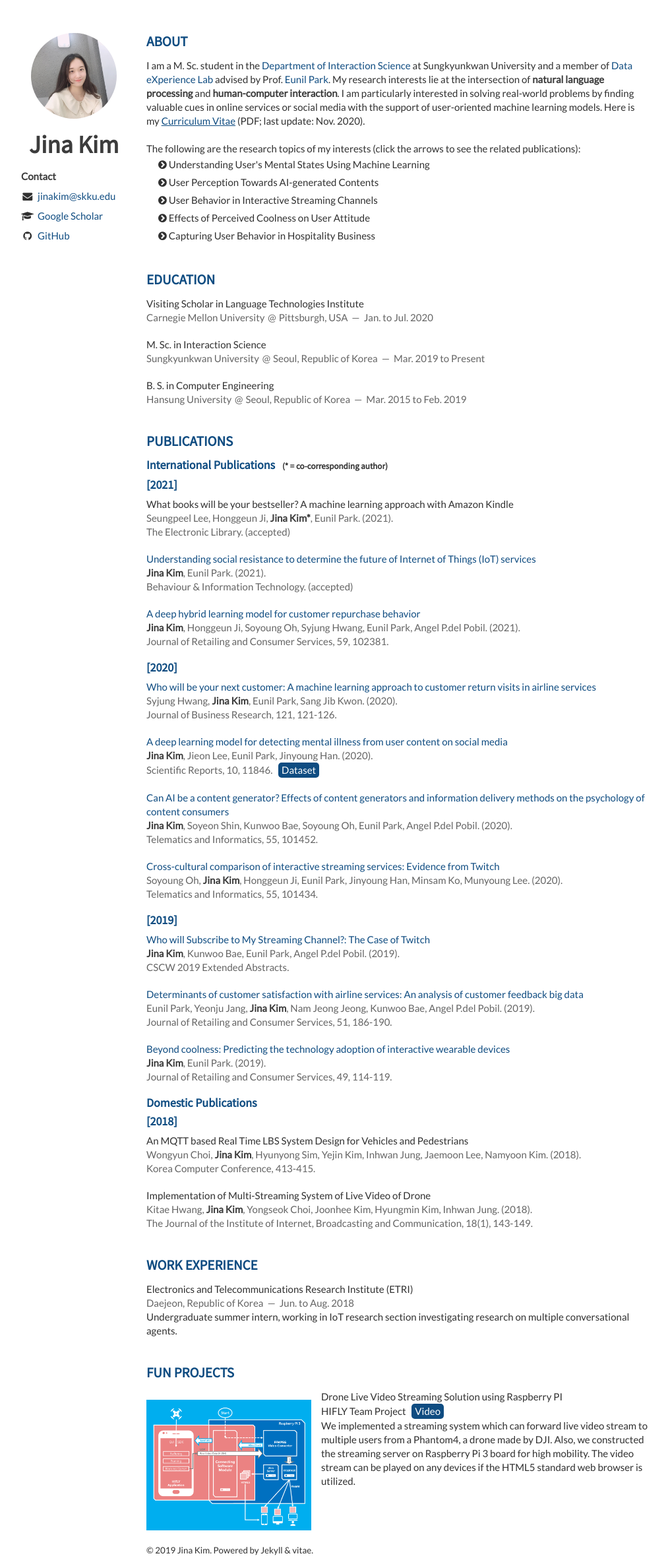
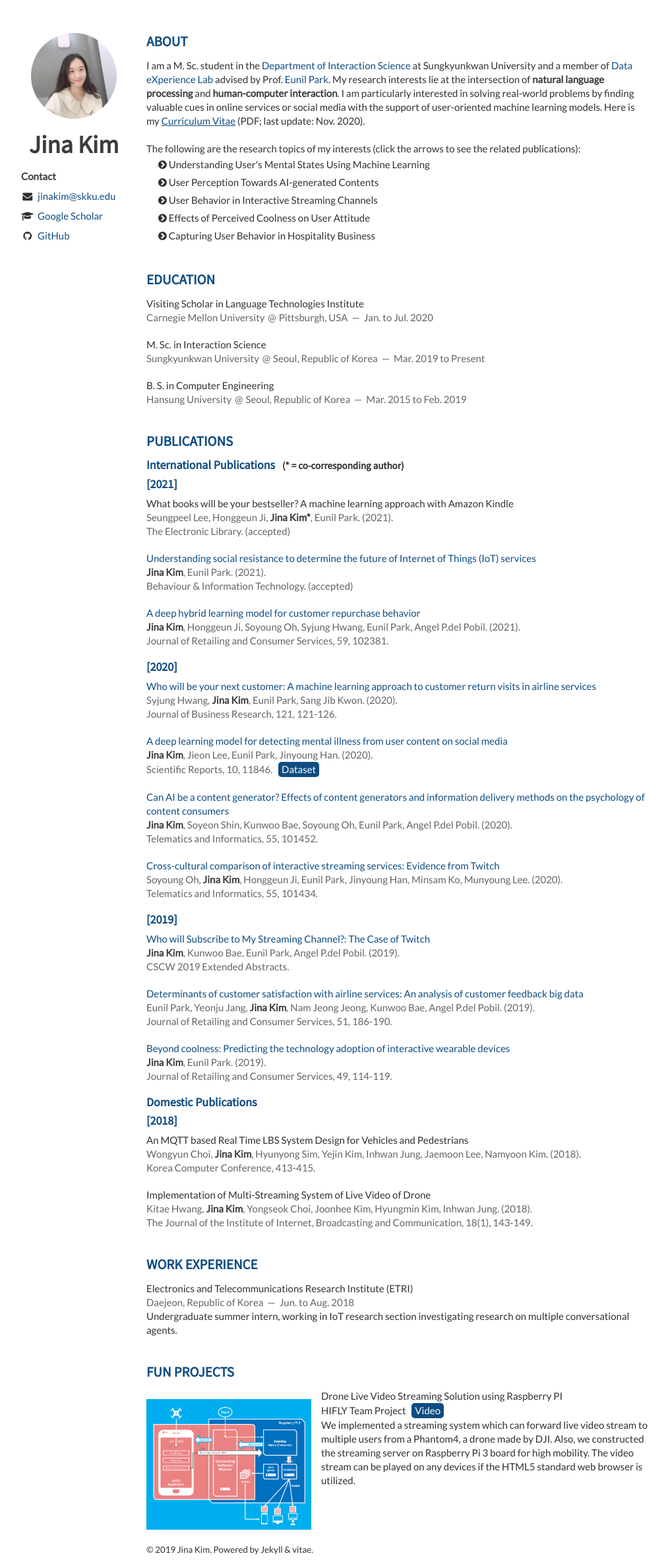
Before and after one commit to Jina-Kim/Jina-Kim.github.io, a Jekyll site: the page built from index.html, in a window 1280 px wide. Shown: the whole page at 66% size, without its empty margins (138-1151 px from the left). Built offline with Jekyll 4.4.1, drawn with Linux system fonts in a browser that asks for light colours; nearby versions of some CDN libraries; the list of posts is cut into pages by our own code.

Commit message:
Update publications.html

```diff
--- a/_includes/publications.html
+++ b/_includes/publications.html
@@ -1,7 +1,7 @@
 <section class="thirteen columns">
     <h1>Publications</h1>
 
-    <h2>International Publications &nbsp; <span style="font-size: small;">(* = co-corresponding author)</span></h2>
+    <h2>International Publications &nbsp; <span style="font-size: smaller;">(* = co-corresponding author)</span></h2>
 
     <h2>[2021]</h2>
 
```
